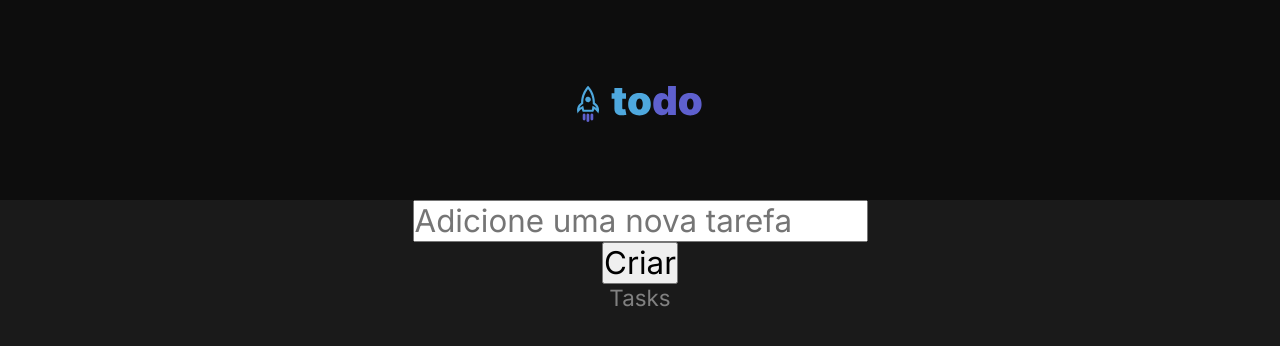
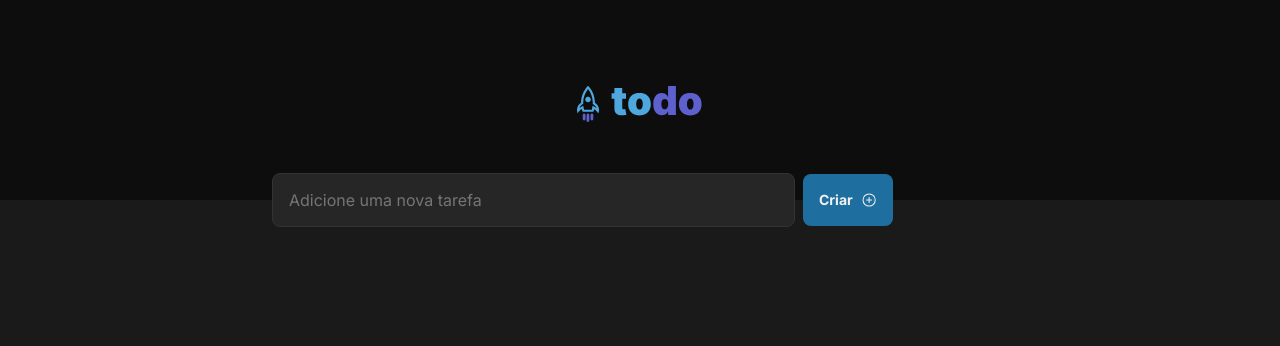
Before and after one commit to DericksonLossIT/desafio01-conceitos-react, a React (Vite) app: page / in a window 1280 px wide. Shown: the top 346 px of the page. Built offline with nearby package versions, Linux system fonts and the light colour scheme.

Commit message:
implements input component

```diff
--- a/src/App.tsx
+++ b/src/App.tsx
@@ -4,6 +4,7 @@ import Task from "./components/Task";
 import styles from "./App.module.css";
 import "./global.css";
 import Header from "./components/Header";
+import Input from "./components/Input";
 
 interface Task {
   content: string;
@@ -12,39 +13,12 @@ interface Task {
 
 function App() {
   const [taskList, setTaskList] = useState<Task[]>([]);
-  const [taskInput, setTaskInput] = useState("");
-
-  function handleCreateTask(event: FormEvent) {
-    event?.preventDefault();
-
-    const newTask: Task = {
-      content: taskInput,
-      isComplete: false,
-    };
-
-    setTaskList([...taskList, newTask]);
-    setTaskInput("");
-  }
-
-  function handleTaskInputChange(event: ChangeEvent<HTMLInputElement>) {
-    event.target.setCustomValidity("");
-    setTaskInput(event.target.value);
-  }
 
   return (
     <div className={styles.App}>
       <Header />
       <main className={styles.mainWrapper}>
-        <input
-          type="text"
-          placeholder="Adicione uma nova tarefa"
-          value={taskInput}
-          onChange={handleTaskInputChange}
-        />
-        <button type="button" onClick={handleCreateTask}>
-          Criar
-        </button>
-
+        <Input taskList={taskList} setTaskList={setTaskList} />
         <p>Tasks</p>
         <div className={styles.tasks}>
           <div className={styles.taskList}>
--- /dev/null
+++ b/src/components/Input.module.css
@@ -0,0 +1,82 @@
+.inputWrapper {
+  display: flex;
+  flex-direction: row;
+  align-items: center;
+  padding: 0px;
+  gap: 8px;
+
+  position: absolute;
+  width: 736px;
+  height: 54px;
+  left: calc(50% - 736px / 2);
+  top: 173px;
+}
+
+.inputWrapper input {
+  display: flex;
+  flex-direction: row;
+  align-items: center;
+  padding: 1rem;
+  gap: 0.5rem;
+
+  width: 32.688rem;
+  height: 3.375rem;
+
+  background: var(--gray-500);
+  color: var(--gray-100);
+
+  border: 1px solid var(--gray-400);
+  border-radius: 8px;
+}
+
+.inputWrapper input:active {
+  box-sizing: border-box;
+
+  display: flex;
+  flex-direction: row;
+  align-items: center;
+  padding: 16px;
+  gap: 8px;
+
+  width: 523px;
+  height: 54px;
+
+  background: var(--gray-500);
+
+  border-radius: 8px;
+}
+
+.inputWrapper input:focus {
+  color: var(--gray-100);
+  border: 1px solid var(--purple-dark);
+}
+
+.inputWrapper button {
+  display: flex;
+  flex-direction: row;
+  justify-content: center;
+  align-items: center;
+  padding: 16px;
+  gap: 8px;
+
+  width: 90px;
+  height: 52px;
+
+  background: var(--blue-dark);
+  border-radius: 8px;
+  border: none;
+
+  color: #f2f2f2;
+  font-weight: 700;
+  font-size: 14px;
+  line-height: 140%;
+}
+
+.inputWrapper button:hover {
+  background: var(--blue);
+  cursor: pointer;
+}
+
+.inputWrapper button:active {
+  opacity: 70%;
+}
--- /dev/null
+++ b/src/components/Input.tsx
@@ -0,0 +1,57 @@
+import { PlusCircle } from "phosphor-react";
+import React, {
+  ChangeEvent,
+  FormEvent,
+  MouseEventHandler,
+  useState,
+} from "react";
+
+import styles from "./Input.module.css";
+
+interface Task {
+  content: string;
+  isComplete: boolean;
+}
+
+interface InputProps {
+  taskList: Task[];
+  setTaskList: React.Dispatch<React.SetStateAction<Task[]>>;
+}
+
+const Input = ({ taskList, setTaskList }: InputProps) => {
+  const [taskInput, setTaskInput] = useState("");
+
+  function handleCreateTask() {
+    const newTask: Task = {
+      content: taskInput,
+      isComplete: false,
+    };
+
+    setTaskList([...taskList, newTask]);
+    setTaskInput("");
+
+    console.log(`Task created: ${newTask}`);
+  }
+
+  function handleTaskInputChange(event: ChangeEvent<HTMLInputElement>) {
+    event.target.setCustomValidity("");
+    setTaskInput(event.target.value);
+  }
+
+  return (
+    <div className={styles.inputWrapper}>
+      <input
+        type="text"
+        placeholder="Adicione uma nova tarefa"
+        value={taskInput}
+        onChange={handleTaskInputChange}
+      />
+      <button type="button" onClick={handleCreateTask}>
+        Criar
+        <PlusCircle size={24} />
+      </button>
+    </div>
+  );
+};
+
+export default Input;
--- a/src/global.css
+++ b/src/global.css
@@ -35,5 +35,5 @@ body,
 input,
 button {
   font-family: "Inter", sans-serif;
-  font-size: 140%;
+  font-size: 1rem;
 }
```
